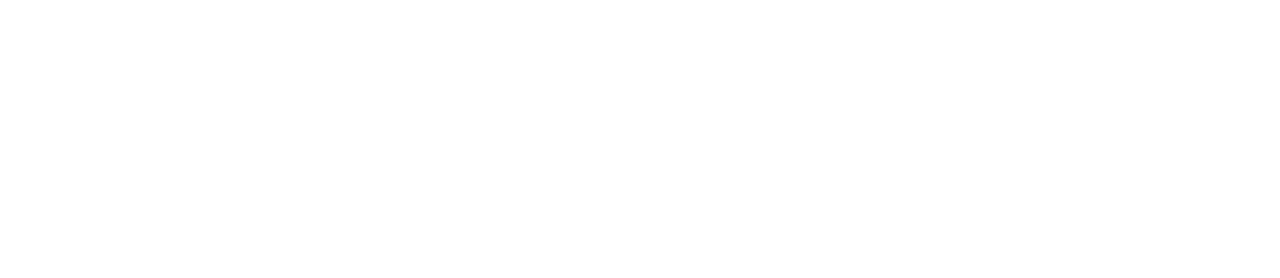
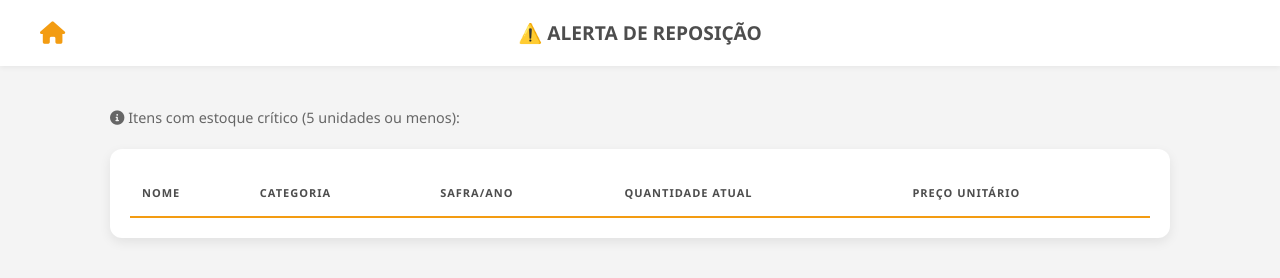
Before and after one commit to YuriAoyagui/ProjetoAdega, a website: page src/views/reposicao.html in a window 1280 px wide. Drawn offline with Linux system fonts and the light colour scheme.

Commit message:
feat: tela de reposição

```diff
--- a/src/views/reposicao.html
+++ b/src/views/reposicao.html
@@ -1,11 +1,43 @@
 <!DOCTYPE html>
-<html lang="en">
+<html lang="pt-br">
 <head>
     <meta charset="UTF-8">
     <meta name="viewport" content="width=device-width, initial-scale=1.0">
-    <title>Document</title>
+    <link rel="stylesheet" href="/css/style.css">
+    <link rel="stylesheet" href="/css/listar.css">
+    <link rel="stylesheet" href="https://cdnjs.cloudflare.com/ajax/libs/font-awesome/6.0.0/css/all.min.css">
+    <title>Alerta de Reposição - Adega</title>
 </head>
 <body>
+     <nav class="navbar">
+        <a href="/" class="nav-icon" title="Voltar ao Início">
+            <i class="fas fa-home"></i>
+        </a>
+        <h1 class="nav-title">⚠️ ALERTA DE REPOSIÇÃO</h1>
+        <div style="width: 40px;"></div>
+    </nav>
 
+    <div class="container">
+        <p style="margin-bottom: 20px; color: #666; font-size: 0.9rem;">
+            <i class="fas fa-info-circle"></i> Itens com estoque crítico (5 unidades ou menos):
+        </p>
+
+        <main class="tabela-container">
+            <table>
+                <thead>
+                    <tr>
+                        <th>Nome</th>
+                        <th>Categoria</th>
+                        <th>Safra/Ano</th>
+                        <th>Quantidade Atual</th>
+                        <th>Preço Unitário</th>
+                    </tr>
+                </thead>
+                <tbody id="tabela-reposicao">
+                    </tbody>
+            </table>
+        </main>
+    </div>
+    <script src="/js/reposicao.js"></script>
 </body>
 </html>
```
